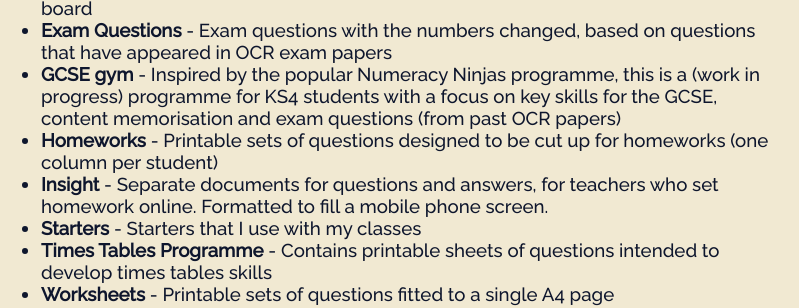
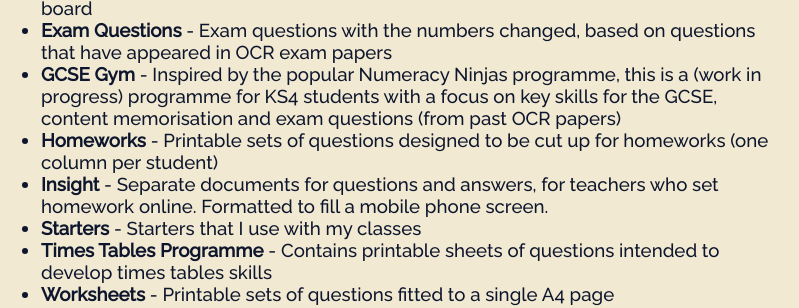
Before and after one commit to gav989/MathsPDF, a plain HTML site: page index.html in a window 1280 px wide. Shown: the part 520-828 px from the top of the page, 255-1054 px from the left. Drawn offline with Linux system fonts and the light colour scheme.

Commit message:
Update index.html

```diff
--- a/index.html
+++ b/index.html
@@ -91,7 +91,7 @@ a:active { text-decoration: none; color:#0E162D; }
 	<ul>
 		<li><b>Board</b> - Sets of questions on specific topics/skills intended to be projected onto a board</li>
 		<li><b>Exam Questions</b> - Exam questions with the numbers changed, based on questions that have appeared in OCR exam papers</li>
-		<li><b>GCSE gym</b> - Inspired by the popular Numeracy Ninjas programme, this is a (work in progress) programme for KS4 students with a focus on key skills for the GCSE, content memorisation and exam questions (from past OCR papers)</li>
+		<li><b>GCSE Gym</b> - Inspired by the popular Numeracy Ninjas programme, this is a (work in progress) programme for KS4 students with a focus on key skills for the GCSE, content memorisation and exam questions (from past OCR papers)</li>
 		<li><b>Homeworks</b> - Printable sets of questions designed to be cut up for homeworks (one column per student)</li>
 		<li><b>Insight</b> - Separate documents for questions and answers, for teachers who set homework online. Formatted to fill a mobile phone screen.</li>
 		<li><b>Starters</b> - Starters that I use with my classes</li>
```
